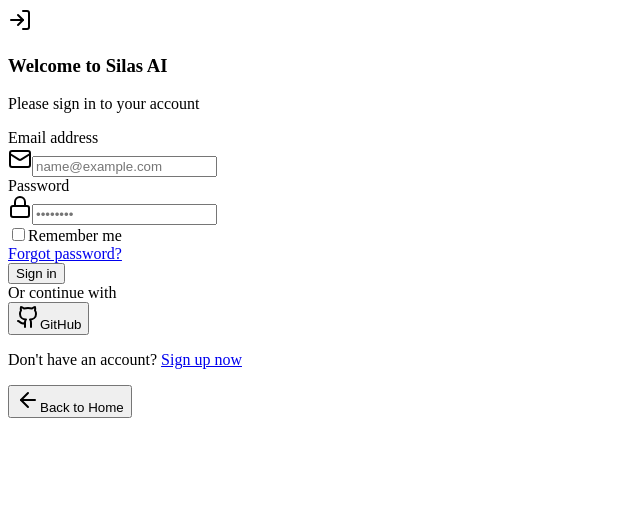
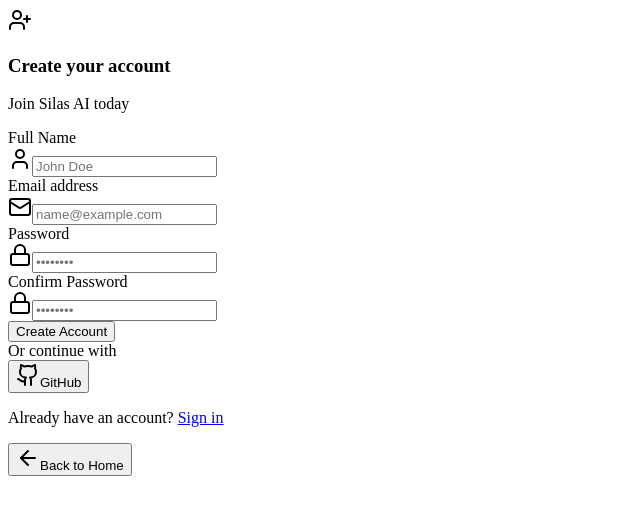
Before and after one commit to Engineernoob/AI-WebApp, a Next.js app in the folder frontend/frontend-ai/: page /login in a window 1280 px wide. Shown: the top 514 px of the page, without its empty margins (0-640 px from the left). Built offline with nearby package versions, Linux system fonts and the light colour scheme.

Commit message:
changing background color of the site

```diff
--- a/frontend/frontend-ai/src/pages/login.tsx
+++ b/frontend/frontend-ai/src/pages/login.tsx
@@ -3,19 +3,29 @@
 import { useState } from 'react';
 import { useRouter } from 'next/navigation';
 import Link from 'next/link';
-import { LogIn, Mail, Lock, Github, ArrowLeft } from 'lucide-react';
+import { UserPlus, User, Mail, Lock, Github, ArrowLeft } from 'lucide-react';
 import { Button } from '@/components/ui/button';
 import { Card, CardContent, CardDescription, CardHeader, CardTitle } from '@/components/ui/card';
 
-export default function Login() {
+export default function Signup() {
   const router = useRouter();
-  const [email, setEmail] = useState('');
-  const [password, setPassword] = useState('');
-  const [rememberMe, setRememberMe] = useState(false);
+  const [formData, setFormData] = useState({
+    name: '',
+    email: '',
+    password: '',
+    confirmPassword: ''
+  });
+
+  const handleChange = (e: React.ChangeEvent<HTMLInputElement>) => {
+    setFormData(prev => ({
+      ...prev,
+      [e.target.name]: e.target.value
+    }));
+  };
 
   const handleSubmit = async (e: React.FormEvent) => {
     e.preventDefault();
-    router.push('/aichat');
+    router.push('/login');
   };
 
   return (
@@ -23,16 +33,35 @@
       <Card className="w-full max-w-md">
         <CardHeader className="text-center space-y-2">
           <div className="mx-auto h-12 w-12 bg-primary/10 rounded-xl flex items-center justify-center">
-            <LogIn className="h-6 w-6 text-primary" />
+            <UserPlus className="h-6 w-6 text-primary" />
           </div>
-          <CardTitle className="text-3xl font-bold">Welcome to Silas AI</CardTitle>
+          <CardTitle className="text-3xl font-bold">Create your account</CardTitle>
           <CardDescription className="text-lg">
-            Please sign in to your account
+            Join Silas AI today
           </CardDescription>
         </CardHeader>
 
         <CardContent>
           <form onSubmit={handleSubmit} className="space-y-6">
+            <div className="space-y-2">
+              <label htmlFor="name" className="text-sm font-medium leading-none peer-disabled:cursor-not-allowed peer-disabled:opacity-70">
+                Full Name
+              </label>
+              <div className="relative">
+                <User className="absolute left-3 top-3 h-5 w-5 text-muted-foreground" />
+                <input
+                  id="name"
+                  name="name"
+                  type="text"
+                  value={formData.name}
+                  onChange={handleChange}
+                  className="flex h-11 w-full rounded-md border border-input bg-background px-3 pl-10 py-2 text-sm ring-offset-background file:border-0 file:bg-transparent file:text-sm file:font-medium placeholder:text-muted-foreground focus-visible:outline-none focus-visible:ring-2 focus-visible:ring-ring focus-visible:ring-offset-2 disabled:cursor-not-allowed disabled:opacity-50"
+                  placeholder="John Doe"
+                  required
+                />
+              </div>
+            </div>
+
             <div className="space-y-2">
               <label htmlFor="email" className="text-sm font-medium leading-none peer-disabled:cursor-not-allowed peer-disabled:opacity-70">
                 Email address
@@ -41,9 +70,10 @@
                 <Mail className="absolute left-3 top-3 h-5 w-5 text-muted-foreground" />
                 <input
                   id="email"
+                  name="email"
                   type="email"
-                  value={email}
-                  onChange={(e) => setEmail(e.target.value)}
+                  value={formData.email}
+                  onChange={handleChange}
                   className="flex h-11 w-full rounded-md border border-input bg-background px-3 pl-10 py-2 text-sm ring-offset-background file:border-0 file:bg-transparent file:text-sm file:font-medium placeholder:text-muted-foreground focus-visible:outline-none focus-visible:ring-2 focus-visible:ring-ring focus-visible:ring-offset-2 disabled:cursor-not-allowed disabled:opacity-50"
                   placeholder="name@example.com"
                   required
@@ -59,9 +89,10 @@
                 <Lock className="absolute left-3 top-3 h-5 w-5 text-muted-foreground" />
                 <input
                   id="password"
+                  name="password"
                   type="password"
-                  value={password}
-                  onChange={(e) => setPassword(e.target.value)}
+                  value={formData.password}
+                  onChange={handleChange}
                   className="flex h-11 w-full rounded-md border border-input bg-background px-3 pl-10 py-2 text-sm ring-offset-background file:border-0 file:bg-transparent file:text-sm file:font-medium placeholder:text-muted-foreground focus-visible:outline-none focus-visible:ring-2 focus-visible:ring-ring focus-visible:ring-offset-2 disabled:cursor-not-allowed disabled:opacity-50"
                   placeholder="••••••••"
                   required
@@ -69,26 +100,27 @@
               </div>
             </div>
 
-            <div className="flex items-center justify-between">
-              <div className="flex items-center space-x-2">
+            <div className="space-y-2">
+              <label htmlFor="confirmPassword" className="text-sm font-medium leading-none peer-disabled:cursor-not-allowed peer-disabled:opacity-70">
+                Confirm Password
+              </label>
+              <div className="relative">
+                <Lock className="absolute left-3 top-3 h-5 w-5 text-muted-foreground" />
                 <input
-                  id="remember"
-                  type="checkbox"
-                  checked={rememberMe}
-                  onChange={(e) => setRememberMe(e.target.checked)}
-                  className="h-4 w-4 rounded border-gray-300 text-primary focus:ring-primary"
+                  id="confirmPassword"
+                  name="confirmPassword"
+                  type="password"
+                  value={formData.confirmPassword}
+                  onChange={handleChange}
+                  className="flex h-11 w-full rounded-md border border-input bg-background px-3 pl-10 py-2 text-sm ring-offset-background file:border-0 file:bg-transparent file:text-sm file:font-medium placeholder:text-muted-foreground focus-visible:outline-none focus-visible:ring-2 focus-visible:ring-ring focus-visible:ring-offset-2 disabled:cursor-not-allowed disabled:opacity-50"
+                  placeholder="••••••••"
+                  required
                 />
-                <label htmlFor="remember" className="text-sm text-muted-foreground">
-                  Remember me
-                </label>
               </div>
-              <Link href="/forgot-password" className="text-sm text-primary hover:underline">
-                Forgot password?
-              </Link>
             </div>
 
             <Button type="submit" className="w-full">
-              Sign in
+              Create Account
             </Button>
 
             <div className="relative">
@@ -109,9 +141,9 @@
 
             <div className="text-center space-y-2">
               <p className="text-sm text-muted-foreground">
-                Don't have an account?{' '}
-                <Link href="/signup" className="text-primary hover:underline">
-                  Sign up now
+                Already have an account?{' '}
+                <Link href="/login" className="text-primary hover:underline">
+                  Sign in
                 </Link>
               </p>
 
```
Also changed, not shown: frontend/frontend-ai/src/pages/signup.tsx (+25 -25 lines).
